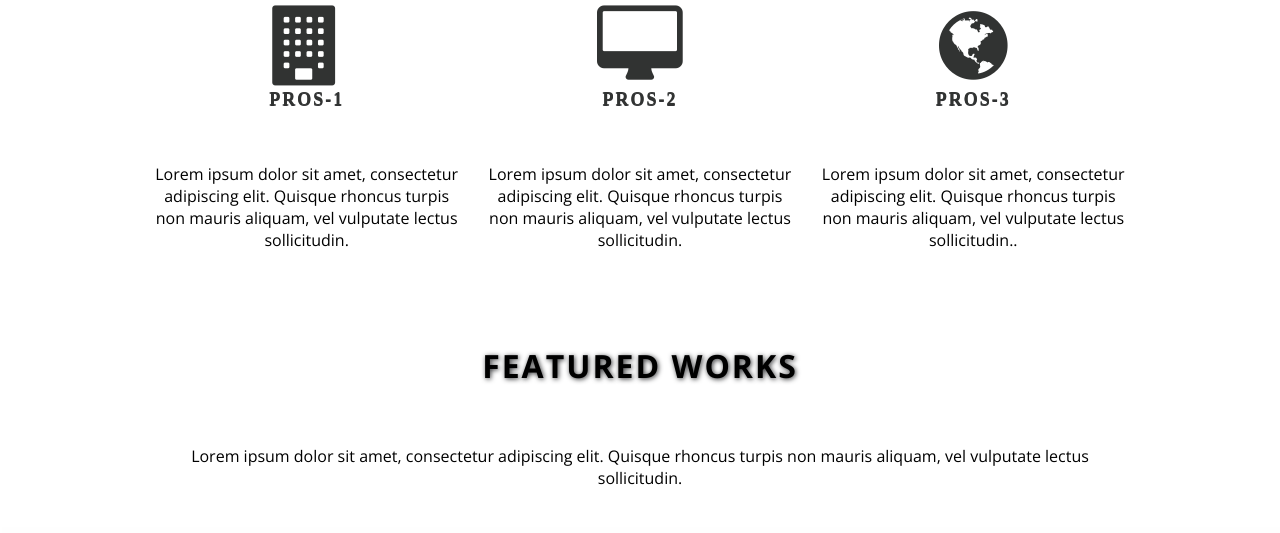
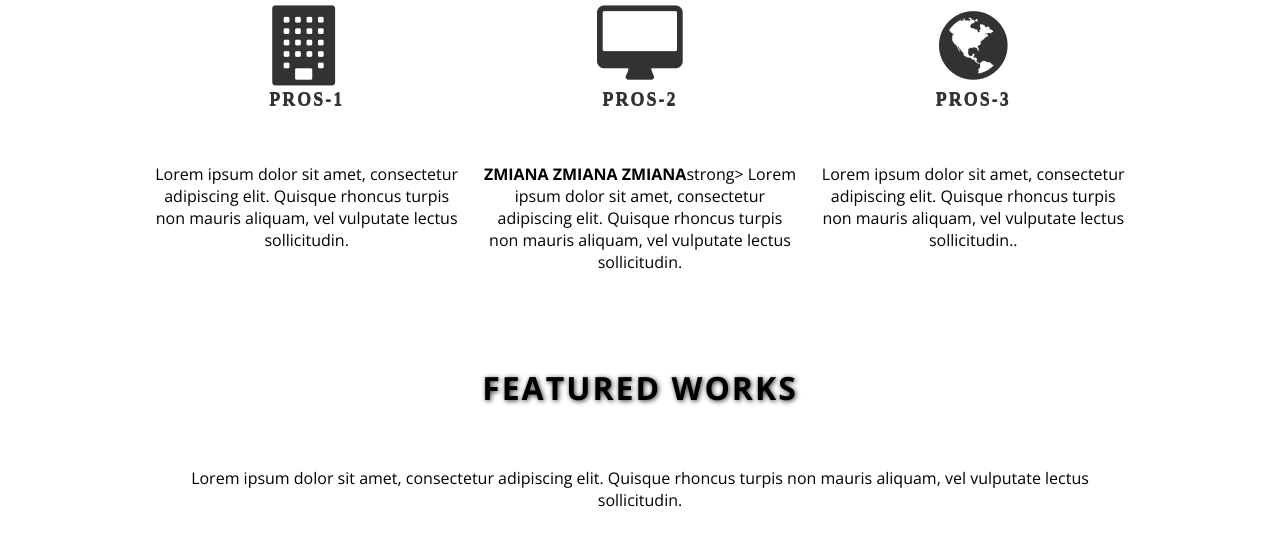
Before and after one commit to adxable/Repository01, a plain HTML site: page index.html in a window 1280 px wide. Shown: the part 900-1433 px from the top of the page. Drawn offline with nearby package versions, Linux system fonts and the light colour scheme.

Commit message:
Section- PROS ICON / 2nd div / add <strong>

```diff
--- a/index.html
+++ b/index.html
@@ -38,7 +38,7 @@
 		</div>
 		<div class="col-4 col-xs-12">
 			<i class="fa fa-desktop" aria-hidden="true"><span>Pros-2</span></i>
-			<p><br>Lorem ipsum dolor sit amet, consectetur adipiscing elit. Quisque rhoncus turpis non mauris aliquam, vel vulputate lectus sollicitudin.</p>
+			<p><br><strong>ZMIANA ZMIANA ZMIANA</strong>strong> Lorem ipsum dolor sit amet, consectetur adipiscing elit. Quisque rhoncus turpis non mauris aliquam, vel vulputate lectus sollicitudin.</p>
 		</div>
 		<div class="col-4 col-xs-12">
 			<i class="fa fa-globe" aria-hidden="true"><span>Pros-3</span></i>
```
